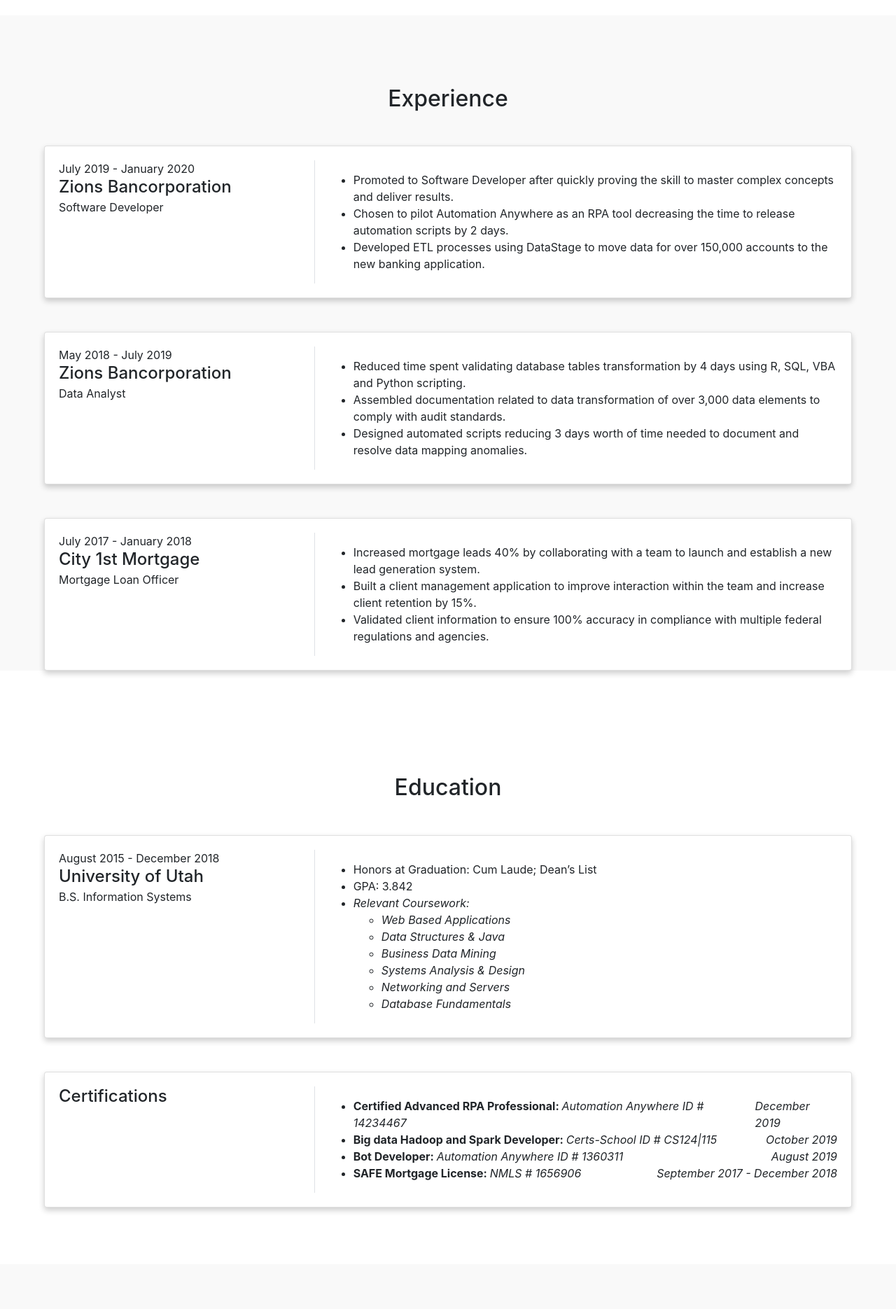
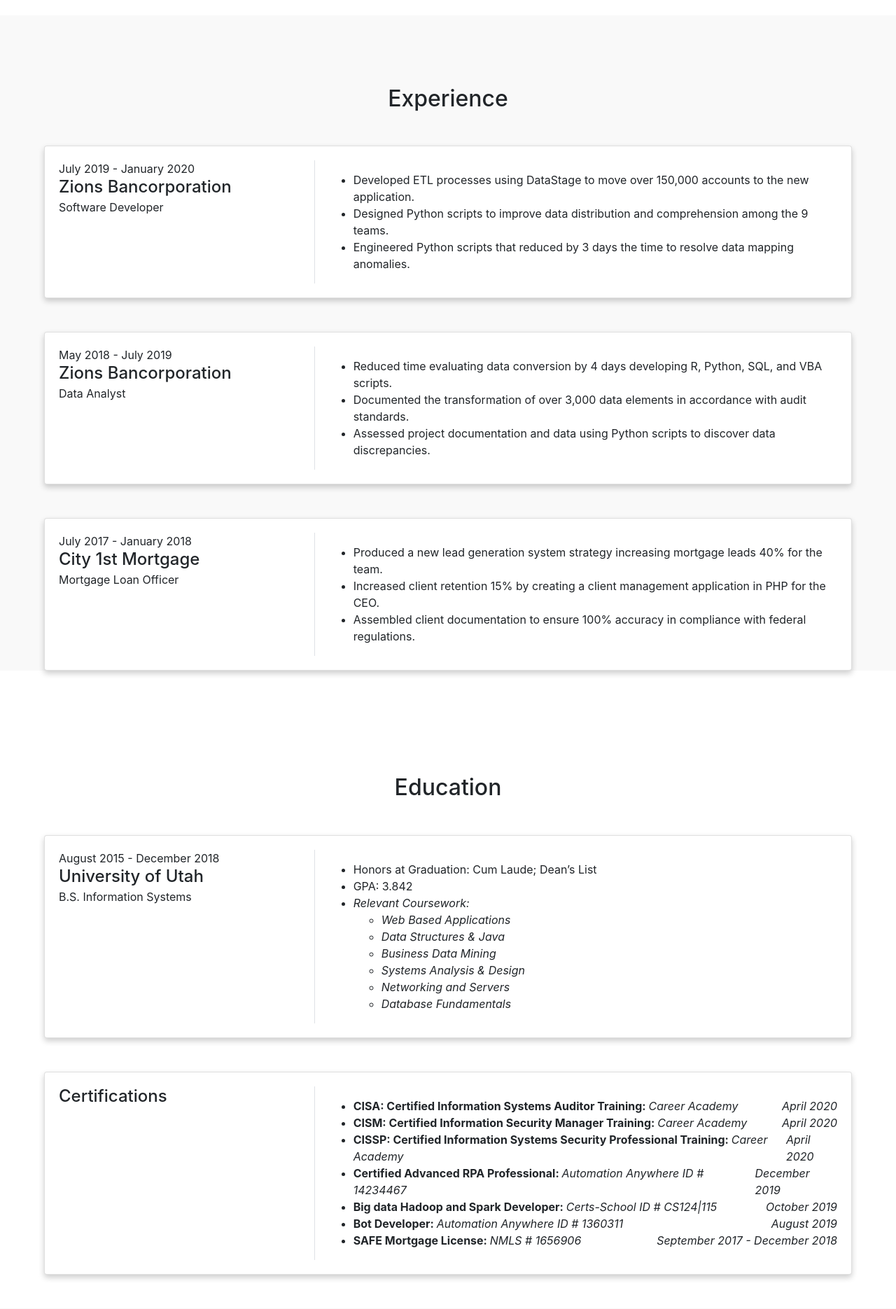
Before and after one commit to burkepeterson/burke_peterson_portfolio_website, a Django app: page / in a window 1280 px wide. Shown: the part 778-2648 px from the top of the page at 70% size. Run offline with Django 3.2, Linux system fonts and the light colour scheme; some libraries are stand-ins or nearby versions.

Commit message:
Updating the resume and homepage to add clarity.

```diff
--- a/homepage/templates/homepage.html
+++ b/homepage/templates/homepage.html
@@ -34,16 +34,13 @@
 			<div class="col text-left mt-md-3">
                 <ul>
                     <li>
-                        Promoted to Software Developer after quickly proving the skill to master complex concepts and
-                        deliver results.
+                        Developed ETL processes using DataStage to move over 150,000 accounts to the new application.
                     </li>
                     <li>
-                        Chosen to pilot Automation Anywhere as an RPA tool decreasing the time to release automation
-                        scripts by 2 days.
+                        Designed Python scripts to improve data distribution and comprehension among the 9 teams.
                     </li>
                     <li>
-                        Developed ETL processes using DataStage to move data for over 150,000 accounts to the new
-                        banking application.
+                        Engineered Python scripts that reduced by 3 days the time to resolve data mapping anomalies.
                     </li>
                 </ul>
 			</div>
@@ -59,16 +56,13 @@
 			<div class="col text-left mt-md-3">
                 <ul>
                     <li>
-                        Reduced time spent validating database tables transformation by 4 days using R, SQL, VBA and
-                        Python scripting.
+                        Reduced time evaluating data conversion by 4 days developing R, Python, SQL, and VBA scripts.
                     </li>
                     <li>
-                        Assembled documentation related to data transformation of over 3,000 data elements to comply
-                        with audit standards.
+                        Documented the transformation of over 3,000 data elements in accordance with audit standards.
                     </li>
                     <li>
-                        Designed automated scripts reducing 3 days worth of time needed to document and resolve data
-                        mapping anomalies.
+                        Assessed project documentation and data using Python scripts to discover data discrepancies.
                     </li>
                 </ul>
 			</div>
@@ -84,16 +78,13 @@
 			<div class="col text-left mt-md-3">
 				<ul>
                     <li>
-                        Increased mortgage leads 40% by collaborating with a team to launch and establish a new lead
-                        generation system.
+                        Produced a new lead generation system strategy increasing mortgage leads 40% for the team.
                     </li>
                     <li>
-                        Built a client management application to improve interaction within the team and increase client
-                        retention by 15%.
+                        Increased client retention 15% by creating a client management application in PHP for the CEO.
                     </li>
                     <li>
-                        Validated client information to ensure 100% accuracy in compliance with multiple federal
-                        regulations and agencies.
+                        Assembled client documentation to ensure 100% accuracy in compliance with federal regulations.
                     </li>
                 </ul>
 			</div>
@@ -137,6 +128,33 @@
 			</div>
             <div class="col mt-md-3">
                 <ul>
+                    <li>
+                        <div class="d-flex">
+                            <div>
+                                <b>CISA: Certified Information Systems Auditor Training: </b>
+                                <i>Career Academy </i>
+                            </div>
+                            <i class="ml-auto">April 2020</i>
+                        </div>
+                    </li>
+                    <li>
+                        <div class="d-flex">
+                            <div>
+                                <b>CISM: Certified Information Security Manager Training: </b>
+                                <i>Career Academy </i>
+                            </div>
+                            <i class="ml-auto">April 2020</i>
+                        </div>
+                    </li>
+                    <li>
+                        <div class="d-flex">
+                            <div>
+                                <b>CISSP: Certified Information Systems Security Professional Training: </b>
+                                <i>Career Academy </i>
+                            </div>
+                            <i class="ml-auto">April 2020</i>
+                        </div>
+                    </li>
                     <li>
                         <div class="d-flex">
                             <div>
```
Also changed, not shown: 1 other file.
